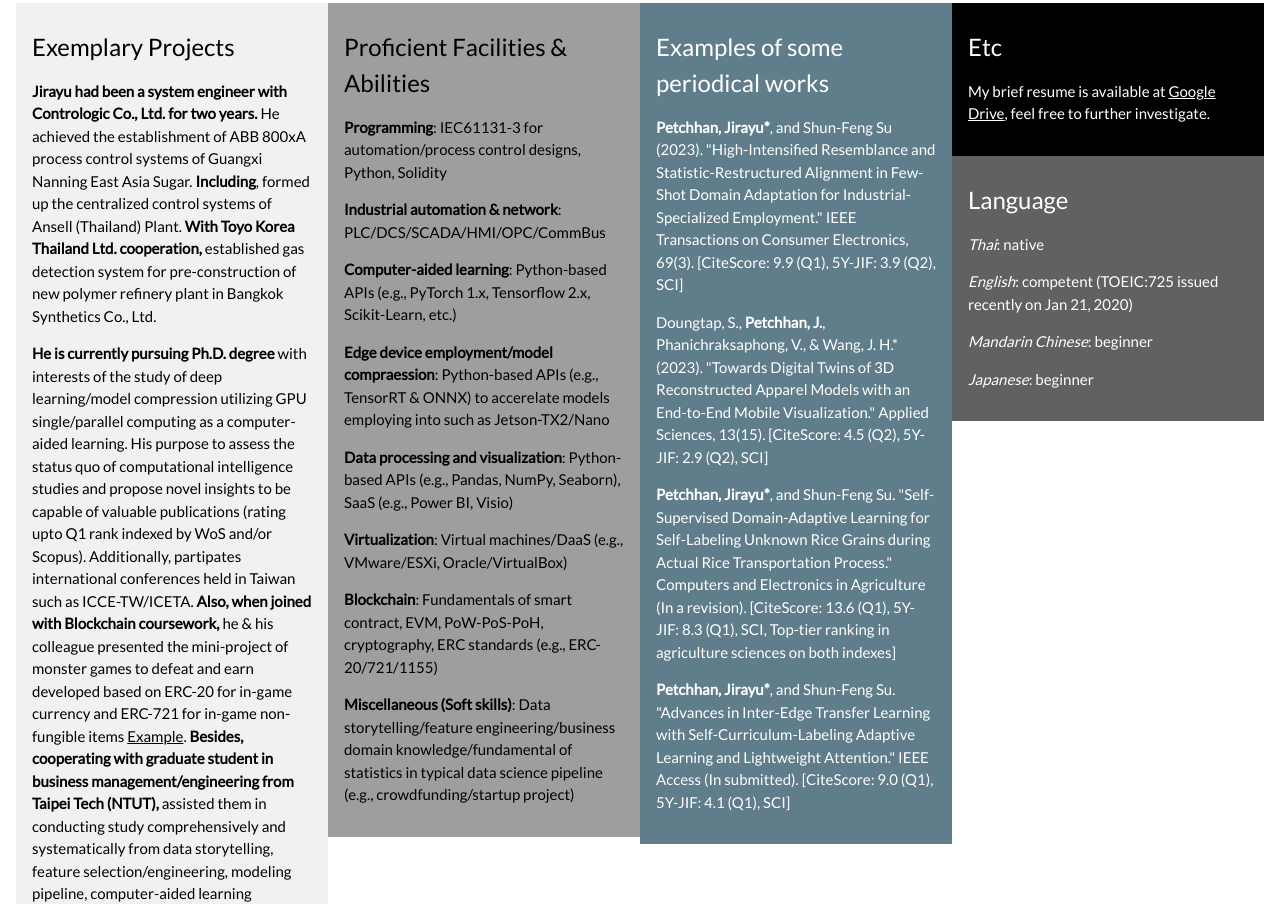
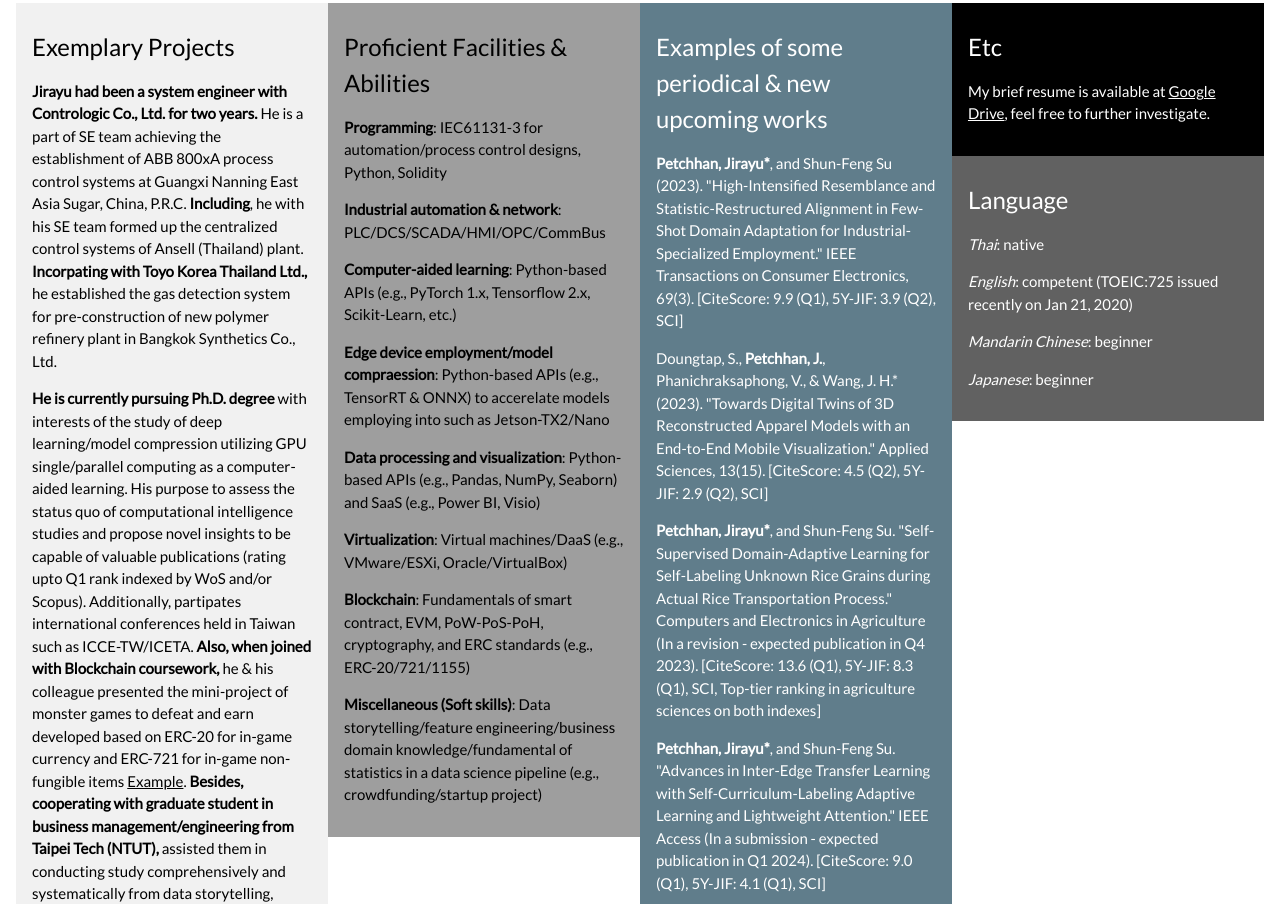
Before and after one commit to pjirayu/pjirayu.github.io, a plain HTML site: page index.html in a window 1280 px wide. Shown: the part 1119-2023 px from the top of the page. Drawn offline with nearby package versions, Linux system fonts and the light colour scheme; a web font is replaced by a local one.

Commit message:
Initial Commit

```diff
--- a/index.html
+++ b/index.html
@@ -126,14 +126,14 @@ img {display: block; margin-left: auto; margin-right: auto;}
     <div class="w3-col l3 m6 w3-light-grey w3-container w3-padding-16">
       <h3>Exemplary Projects</h3>
       <p>
-        <b>Jirayu had been a system engineer with Contrologic Co., Ltd. for two years.</b> He achieved the establishment of ABB 800xA process control systems of Guangxi Nanning East Asia Sugar.</a>
-        <b>Including</b>, formed up the centralized control systems of Ansell (Thailand) Plant.</a>
-        <b>With Toyo Korea Thailand Ltd. cooperation,</b> established gas detection system for pre-construction of new polymer refinery plant in Bangkok Synthetics Co., Ltd.
+        <b>Jirayu had been a system engineer with Contrologic Co., Ltd. for two years.</b> He is a part of SE team achieving the establishment of ABB 800xA process control systems at Guangxi Nanning East Asia Sugar, China, P.R.C.</a>
+        <b>Including</b>, he with his SE team formed up the centralized control systems of Ansell (Thailand) plant.</a>
+        <b>Incorpating with Toyo Korea Thailand Ltd.,</b> he established the gas detection system for pre-construction of new polymer refinery plant in Bangkok Synthetics Co., Ltd.
       </p>
       <p>
         <b>He is currently pursuing Ph.D. degree</b> with interests of the study of deep learning/model compression utilizing GPU single/parallel computing as a computer-aided learning. His purpose to assess the status quo of computational intelligence studies and propose novel insights to be capable of valuable publications (rating upto Q1 rank indexed by WoS and/or Scopus). Additionally, partipates international conferences held in Taiwan such as ICCE-TW/ICETA.
         <b>Also, when joined with Blockchain coursework,</b> he & his colleague presented the mini-project of monster games to defeat and earn developed based on ERC-20 for in-game currency and ERC-721 for in-game non-fungible items <a href="https://www.youtube.com/watch?v=b1Bm8aCwlow" title="Mini-project ERC-based monster protocol games" target="_blank" class="w3-hover-text-green">Example</a>.
-        <b>Besides, cooperating with graduate student in business management/engineering from Taipei Tech (NTUT),</b> assisted them in conducting study comprehensively and systematically from data storytelling, feature selection/engineering, modeling pipeline, computer-aided learning technology till visualization.
+        <b>Besides, cooperating with graduate student in business management/engineering from Taipei Tech (NTUT),</b> assisted them in conducting study comprehensively and systematically from data storytelling, feature selection/engineering, modeling pipeline computer-aided learning technology till visualization.
       </p>
     </div>
 
@@ -143,18 +143,18 @@ img {display: block; margin-left: auto; margin-right: auto;}
       <p><b>Industrial automation & network</b>: PLC/DCS/SCADA/HMI/OPC/CommBus</p>
       <p><b>Computer-aided learning</b>: Python-based APIs (e.g., PyTorch 1.x, Tensorflow 2.x, Scikit-Learn, etc.)</p>
       <p><b>Edge device employment/model compraession</b>: Python-based APIs (e.g., TensorRT & ONNX) to accerelate models employing into such as Jetson-TX2/Nano</p>
-      <p><b>Data processing and visualization</b>: Python-based APIs (e.g., Pandas, NumPy, Seaborn), SaaS (e.g., Power BI, Visio)</p>
+      <p><b>Data processing and visualization</b>: Python-based APIs (e.g., Pandas, NumPy, Seaborn) and SaaS (e.g., Power BI, Visio)</p>
       <p><b>Virtualization</b>: Virtual machines/DaaS (e.g., VMware/ESXi, Oracle/VirtualBox)</p>
-      <p><b>Blockchain</b>: Fundamentals of smart contract, EVM, PoW-PoS-PoH, cryptography, ERC standards (e.g., ERC-20/721/1155)</p>
-      <p><b>Miscellaneous (Soft skills)</b>: Data storytelling/feature engineering/business domain knowledge/fundamental of statistics in typical data science pipeline (e.g., crowdfunding/startup project) </p>
+      <p><b>Blockchain</b>: Fundamentals of smart contract, EVM, PoW-PoS-PoH, cryptography, and ERC standards (e.g., ERC-20/721/1155)</p>
+      <p><b>Miscellaneous (Soft skills)</b>: Data storytelling/feature engineering/business domain knowledge/fundamental of statistics in a data science pipeline (e.g., crowdfunding/startup project) </p>
     </div>
 
     <div class="w3-col l3 m6 w3-blue-grey w3-container w3-padding-16">
-      <h3>Examples of some periodical works</h3>
+      <h3>Examples of some periodical & new upcoming works</h3>
       <p><b>Petchhan, Jirayu*</b>, and Shun-Feng Su (2023). "High-Intensified Resemblance and Statistic-Restructured Alignment in Few-Shot Domain Adaptation for Industrial-Specialized Employment." IEEE Transactions on Consumer Electronics, 69(3). [CiteScore: 9.9 (Q1), 5Y-JIF: 3.9 (Q2), SCI]</p>
       <p>Doungtap, S., <b>Petchhan, J.</b>, Phanichraksaphong, V., & Wang, J. H.* (2023). "Towards Digital Twins of 3D Reconstructed Apparel Models with an End-to-End Mobile Visualization." Applied Sciences, 13(15). [CiteScore: 4.5 (Q2), 5Y-JIF: 2.9 (Q2), SCI]</p>
-      <p><b>Petchhan, Jirayu*</b>, and Shun-Feng Su. "Self-Supervised Domain-Adaptive Learning for Self-Labeling Unknown Rice Grains during Actual Rice Transportation Process." Computers and Electronics in Agriculture (In a revision). [CiteScore: 13.6 (Q1), 5Y-JIF: 8.3 (Q1), SCI, Top-tier ranking in agriculture sciences on both indexes]</p>
-      <p><b>Petchhan, Jirayu*</b>, and Shun-Feng Su. "Advances in Inter-Edge Transfer Learning with Self-Curriculum-Labeling Adaptive Learning and Lightweight Attention." IEEE Access (In submitted). [CiteScore: 9.0 (Q1), 5Y-JIF: 4.1 (Q1), SCI]</p>
+      <p><b>Petchhan, Jirayu*</b>, and Shun-Feng Su. "Self-Supervised Domain-Adaptive Learning for Self-Labeling Unknown Rice Grains during Actual Rice Transportation Process." Computers and Electronics in Agriculture (In a revision - expected publication in Q4 2023). [CiteScore: 13.6 (Q1), 5Y-JIF: 8.3 (Q1), SCI, Top-tier ranking in agriculture sciences on both indexes]</p>
+      <p><b>Petchhan, Jirayu*</b>, and Shun-Feng Su. "Advances in Inter-Edge Transfer Learning with Self-Curriculum-Labeling Adaptive Learning and Lightweight Attention." IEEE Access (In a submission - expected publication in Q1 2024). [CiteScore: 9.0 (Q1), 5Y-JIF: 4.1 (Q1), SCI]</p>
     </div>
 
     <div class="w3-col l3 m6 w3-black w3-container w3-padding-16">
```
